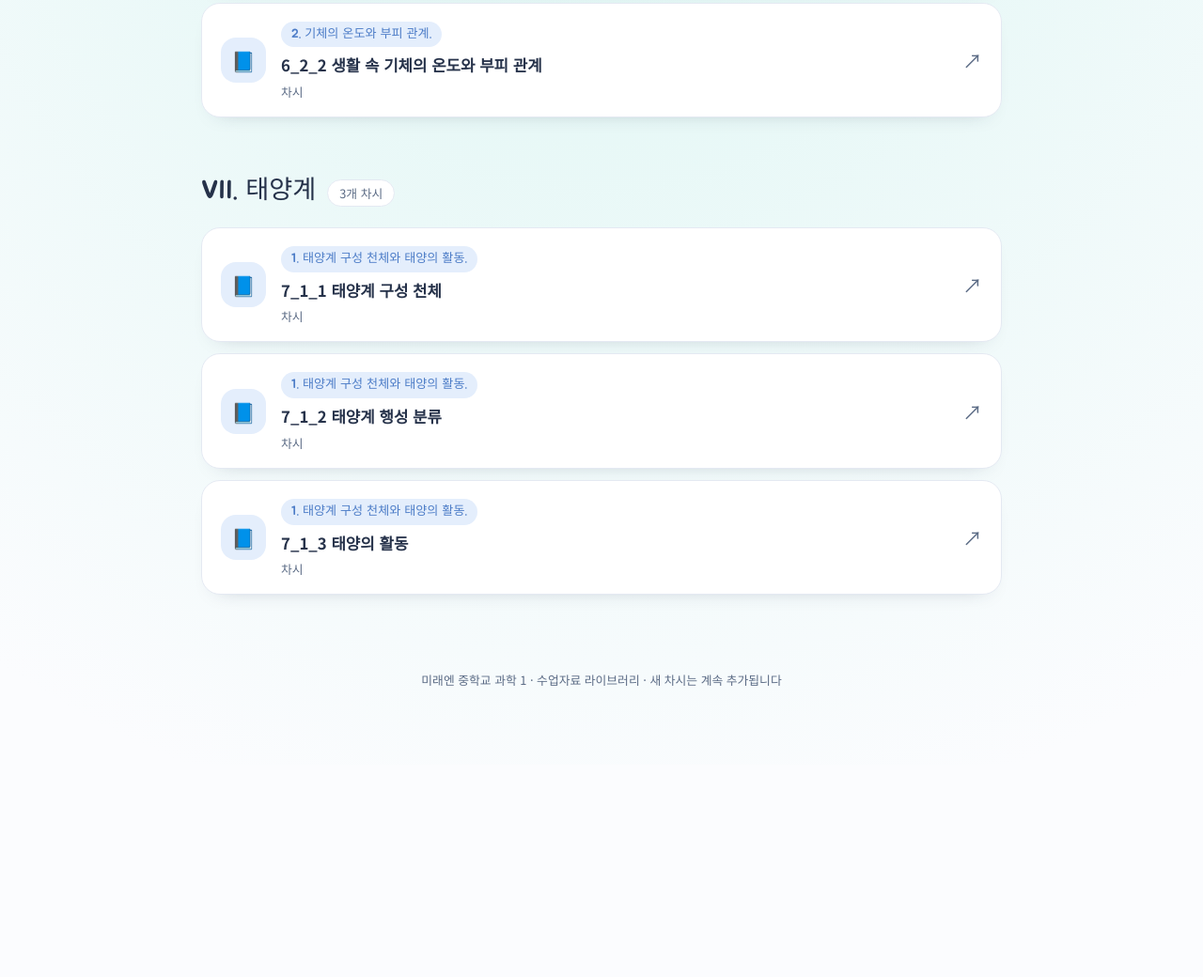
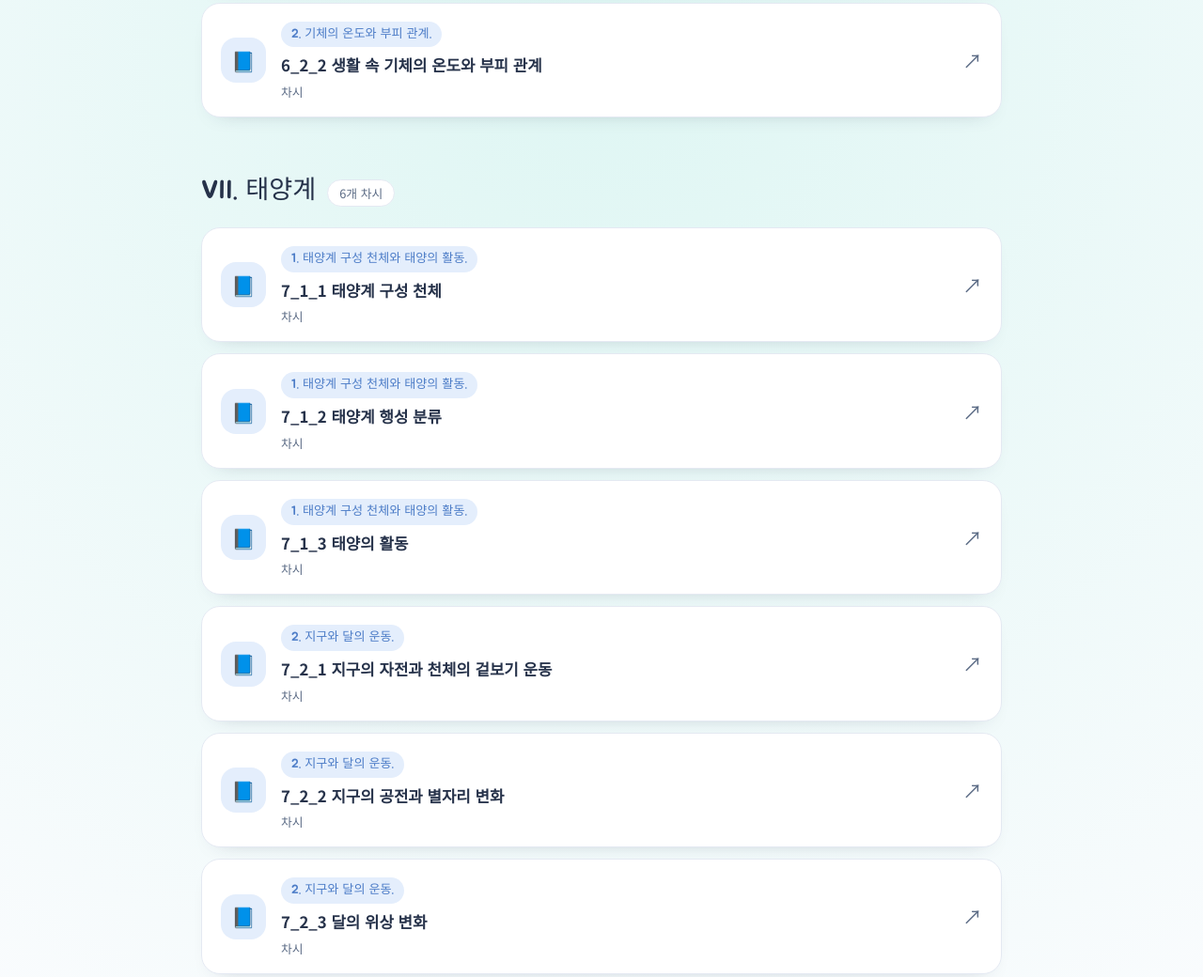
Before and after one commit to yurihan1022-cloud/2026-1y-sub, a plain HTML site: page index.html in a window 1280 px wide. Shown: the part 2720-3760 px from the top of the page at 94% size. Before the commit the page ends 3534 px from the top, so only its background shows below. Drawn offline with Linux system fonts and the light colour scheme; a web font is replaced by a local one.

Commit message:
Update index.html

```diff
--- a/index.html
+++ b/index.html
@@ -334,6 +334,28 @@
       url: "https://2026-1y-713.vercel.app/",
       type: "lesson"
     },
+    {
+      unit: "VII. 태양계",
+      label: "2. 지구와 달의 운동",
+      title: "7_2_1 지구의 자전과 천체의 겉보기 운동",
+      url: "https://2026-1y-721.vercel.app/",
+      type: "lesson"
+    },
+    {
+      unit: "VII. 태양계",
+      label: "2. 지구와 달의 운동",
+      title: "7_2_2 지구의 공전과 별자리 변화",
+      url: "https://2026-1y-722.vercel.app/",
+      type: "lesson"
+    },
+    {
+      unit: "VII. 태양계",
+      label: "2. 지구와 달의 운동",
+      title: "7_2_3 달의 위상 변화",
+      url: "https://2026-1y-723.vercel.app/",
+      type: "lesson"
+    },
+
     // 👇 새 차시를 추가할 땐 이렇게 쉼표로 이어서 붙여주세요
     // {
     //   unit: "Ⅳ. 물질의 상태 변화",
```
